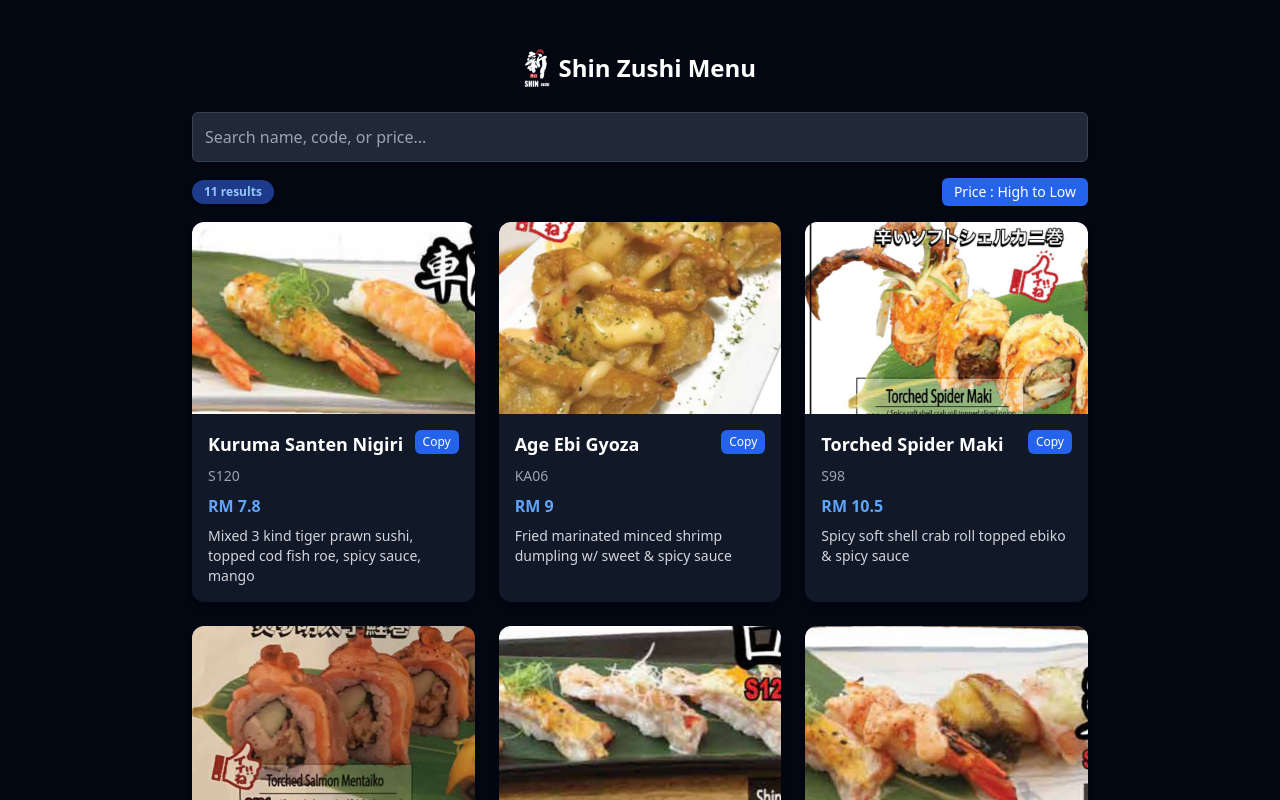
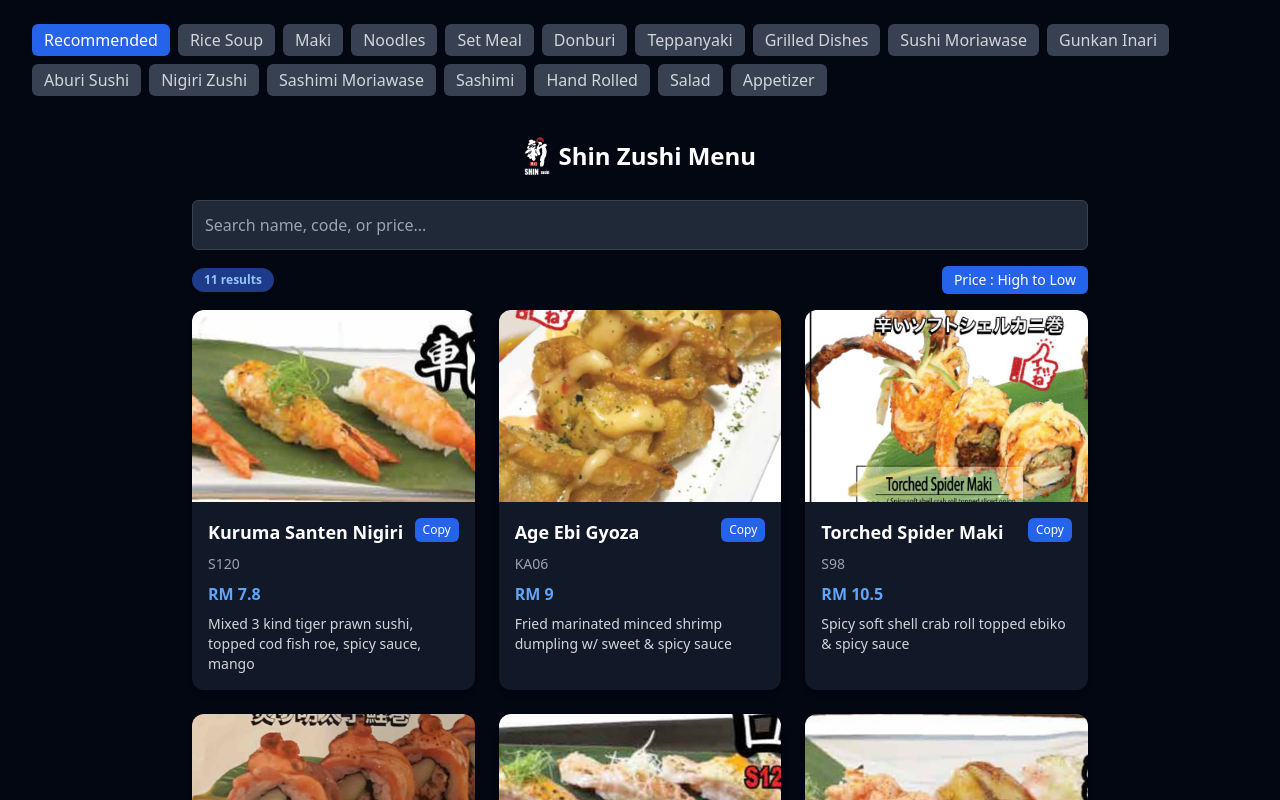
Before and after one commit to kunncn/shinzushihelper, a React (Vite) app: page / in a window 1280 px wide. Shown: the top 800 px of the page. Built offline with nearby package versions, Linux system fonts and the light colour scheme.

Commit message:
categories added

```diff
--- a/src/App.jsx
+++ b/src/App.jsx
@@ -13,14 +13,47 @@
   const [filteredProducts, setFilteredProducts] = useState([]); // State to store filtered products
   const [copyStatus, setCopyStatus] = useState(""); // State to show copy feedback
   const [sortOrder, setSortOrder] = useState("asc"); // "asc" or "desc"
+  const [activeTab, setActiveTab] = useState("recommended");
+  const categories = [
+    "recommended",
+    "rice-soup",
+    "maki",
+    "noodles",
+    "set-meal",
+    "donburi",
+    "teppanyaki",
+    "grilled-dishes",
+    "sushi-moriawase",
+    "gunkan-inari",
+    "aburi-sushi",
+    "nigiri-zushi",
+    "sashimi-moriawase",
+    "sashimi",
+    "hand-rolled",
+    "salad",
+    "appetizer",
+  ]; // Add your own
+
+  <ul className="flex gap-2 flex-wrap mb-4">
+    {categories.map((cat) => (
+      <li key={cat}>
+        <button
+          onClick={() => setActiveTab(cat)}
+          className={`px-3 py-1 rounded-md capitalize ${
+            activeTab === cat
+              ? "bg-blue-600 text-white"
+              : "bg-gray-700 text-gray-300"
+          }`}
+        >
+          {cat.replace("-", " ")}
+        </button>
+      </li>
+    ))}
+  </ul>;
 
   // filter function
   useEffect(() => {
-    if (searchTerm.trim() === "") {
-      setFilteredProducts([]);
-      return;
-    }
-
+    if (searchTerm.trim() !== "") {
       const searchWords = searchTerm.toLowerCase().split(" ");
       const isAllNumbers = searchWords.every((w) => !isNaN(Number(w)));
 
@@ -33,7 +66,6 @@
         }
       });
 
-    // if number search, sort results
       if (isAllNumbers) {
         results.sort((a, b) =>
           sortOrder === "asc" ? a.price - b.price : b.price - a.price
@@ -41,7 +73,17 @@
       }
 
       setFilteredProducts(results);
-  }, [searchTerm, sortOrder]);
+    } else {
+      // Tab filter when no search term
+      const filtered =
+        activeTab === "recommended"
+          ? products.filter((p) => p.recommended)
+          : products.filter((p) => p.category === activeTab);
+      console.log(filtered);
+
+      setFilteredProducts(filtered);
+    }
+  }, [searchTerm, sortOrder, activeTab]);
 
   // copy function
   const copyToClipboard = (code) => {
@@ -65,7 +107,24 @@
 
   return (
     <div className="min-h-screen bg-gray-950 px-4 py-6 sm:px-6 md:px-8">
-      <SearchMenu />
+      <ul className="flex gap-2 flex-wrap mb-4">
+        {categories.map((cat) => (
+          <li key={cat}>
+            <button
+              onClick={() => setActiveTab(cat)}
+              className={`px-3 py-1 rounded-md capitalize ${
+                activeTab === cat
+                  ? "bg-blue-600 text-white"
+                  : "bg-gray-700 text-gray-300"
+              }`}
+            >
+              {cat.replace("-", " ")}
+            </button>
+          </li>
+        ))}
+      </ul>
+      <SearchMenu activeTab={activeTab} />
+
       <ScrollToTopButton />
     </div>
   );
--- a/src/components/SearchMenu.jsx
+++ b/src/components/SearchMenu.jsx
@@ -3,27 +3,46 @@
 import { filterProducts, sortProducts } from "../utils/searchUtils";
 import Logo from "../assets/logo.png";
 
-const SearchMenu = () => {
+const SearchMenu = ({ activeTab }) => {
   const [searchTerm, setSearchTerm] = useState("");
   const [filteredProducts, setFilteredProducts] = useState([]);
   const [sortOrder, setSortOrder] = useState("asc");
   const [copiedCode, setCopiedCode] = useState("");
   const [showAlert, setShowAlert] = useState(false);
+  console.log(activeTab);
 
   useEffect(() => {
     document.documentElement.classList.add("dark");
   }, []);
 
   useEffect(() => {
-    const result = filterProducts(products, searchTerm);
+    let result = [];
 
-    if (result === "no-result") {
-      setFilteredProducts([]);
+    if (searchTerm.trim() === "") {
+      // If no search, show all by category
+      if (activeTab === "recommended") {
+        result = products.filter((p) => p.recommended);
+      } else {
+        result = products.filter((p) => p.category === activeTab);
+      }
     } else {
-      const sorted = sortProducts(result, sortOrder);
-      setFilteredProducts(sorted);
+      // If searching, filter by name or price
+      result = filterProducts(products, searchTerm);
+      if (result === "no-result") {
+        setFilteredProducts([]);
+        return;
+      }
+
+      if (activeTab === "recommended") {
+        result = result.filter((p) => p.recommended);
+      } else {
+        result = result.filter((p) => p.category === activeTab);
+      }
     }
-  }, [searchTerm, sortOrder]);
+
+    const sorted = sortProducts(result, sortOrder);
+    setFilteredProducts(sorted);
+  }, [searchTerm, sortOrder, activeTab]);
 
   const toggleSortOrder = () => {
     setSortOrder((prev) => (prev === "asc" ? "desc" : "asc"));
--- a/src/data/products.js
+++ b/src/data/products.js
@@ -5,140 +5,140 @@
     name: "Maguro Nigiri",
     price: 2.5,
     detail: "Tuna sushi",
-    category: "nigiri",
+    category: "nigiri-zushi",
   },
   {
     code: "S02",
     name: "Salmon Nigiri",
     price: 2.5,
     detail: "Salmon sushi",
-    category: "nigiri",
+    category: "nigiri-zushi",
   },
   {
     code: "S03",
     name: "Hamachi Nigiri",
     price: 4,
     detail: "Amberjack sushi",
-    category: "nigiri",
+    category: "nigiri-zushi",
   },
   {
     code: "S04",
     name: "Salmon Belly Nigiri",
     price: 3.5,
     detail: "Salmon belly sushi",
-    category: "nigiri",
+    category: "nigiri-zushi",
   },
   {
     code: "S05",
     name: "Shiro Maguro Nigiri",
     price: 2,
     detail: "White tuna sushi",
-    category: "nigiri",
+    category: "nigiri-zushi",
   },
   {
     code: "S06",
     name: "Shime Saba Nigiri",
     price: 2,
     detail: "Vinegared mackerel sushi",
-    category: "nigiri",
+    category: "nigiri-zushi",
   },
   {
     code: "S07",
     name: "Nama Hotate Nigiri",
     price: 8,
     detail: "Raw scallop sushi",
-    category: "nigiri",
+    category: "nigiri-zushi",
   },
   {
     code: "S08",
     name: "Tako Nigiri",
     price: 2.5,
     detail: "Boiled octopus",
-    category: "nigiri",
+    category: "nigiri-zushi",
   },
   {
     code: "S09",
     name: "Kani Nigiri",
     price: 2,
-    detail: "Crab stick nigiri",
-    category: "nigiri",
+    detail: "Crab stick nigiri-zushi",
+    category: "nigiri-zushi",
   },
   {
     code: "S10",
     name: "Mongo Ika Nigiri",
     price: 2.5,
     detail: "Squid sushi",
-    category: "nigiri",
+    category: "nigiri-zushi",
   },
   {
     code: "S11",
     name: "Shime Kohada Nigiri",
     price: 2,
     detail: "Vinegared gizzard shad sushi",
-    category: "nigiri",
+    category: "nigiri-zushi",
   },
   {
     code: "S12",
     name: "Hamachi Hara Nigiri",
     price: 6.5,
-    detail: "Amberjack belly nigiri",
-    category: "nigiri",
+    detail: "Amberjack belly nigiri-zushi",
+    category: "nigiri-zushi",
   },
   {
     code: "S13",
     name: "Torched eel w/ sweet sauce",
     price: 3.5,
     detail: "notsure",
-    category: "nigiri",
+    category: "nigiri-zushi",
   },
   {
     code: "S14",
     name: "Torched eel w/ mentaiko",
     price: 3.5,
     detail: "notsure",
-    category: "nigiri",
+    category: "nigiri-zushi",
   },
   {
     code: "S15",
     name: "Torched eel w/ signature beef sauce",
     price: 3.5,
     detail: "notsure",
-    category: "nigiri",
+    category: "nigiri-zushi",
   },
   {
     code: "S16",
     name: "Ebi Tempura Nigiri",
     price: 4.5,
     detail: "Fried shrimp sushi",
-    category: "nigiri",
+    category: "nigiri-zushi",
   },
   {
     code: "S17",
     name: "Tamago Nigiri",
     price: 2,
     detail: "Sweet omelette sushi",
-    category: "nigiri",
+    category: "nigiri-zushi",
   },
   {
     code: "S18",
     name: "Kuruma Ebi Nigiri",
     price: 2.8,
     detail: "Sweet prawn sushi",
-    category: "nigiri",
+    category: "nigiri-zushi",
   },
   {
     code: "S19",
     name: "Botan Ebi Nigiri",
     price: 18,
     detail: "Sweet prawn sushi",
-    category: "nigiri",
+    category: "nigiri-zushi",
   },
   {
     code: "S20",
     name: "Amaebi Nigiri",
     price: 10,
     detail: "Sweet shrimp sushi",
-    category: "nigiri",
+    category: "nigiri-zushi",
   },
   {
     code: "S21",
@@ -306,21 +306,21 @@
   // Gunkan & Inari (Page 13)
   {
     code: "S60",
-    name: "Salmon Salad Inari",
+    name: "Salmon salad Inari",
     price: 3,
     detail: "Sweet beancurd skin topped with salmon mayonnaise",
     category: "gunkan-inari",
   },
   {
     code: "S61",
-    name: "Tuna Salad Inari",
+    name: "Tuna salad Inari",
     price: 3,
     detail: "Sweet beancurd skin with tuna mayonnaise",
     category: "gunkan-inari",
   },
   {
     code: "S62",
-    name: "Lobster Salad Inari",
+    name: "Lobster salad Inari",
     price: 4.5,
     detail: "Sweet beancurd skin with lobster salad",
     category: "gunkan-inari",
@@ -348,7 +348,7 @@
   },
   {
     code: "S66",
-    name: "Tuna Salad Gunkan",
+    name: "Tuna salad Gunkan",
     price: 1.5,
     detail: "Tuna mayonnaise gunkan",
     category: "gunkan-inari",
@@ -362,7 +362,7 @@
   },
   {
     code: "S68",
-    name: "Lobster Salad Gunkan",
+    name: "Lobster salad Gunkan",
     price: 3.5,
     detail: "Lobster salad gunkan",
     category: "gunkan-inari",
@@ -909,14 +909,14 @@
     name: "Tokubetsu Sushi",
     code: "S123",
     price: 12.8,
-    detail: "Mixed 9 torched sushi nigiri",
+    detail: "Mixed 9 torched sushi nigiri-zushi",
     category: "sushi-moriawase",
   },
   {
     name: "Salmon Natsu Sushi",
     code: "S124",
     price: 25,
-    detail: "3 salmon sashimi, 3 salmon belly nigiri & salmon thin roll",
+    detail: "3 salmon sashimi, 3 salmon belly nigiri-zushi & salmon thin roll",
     category: "sushi-moriawase",
   },
   {
@@ -947,7 +947,7 @@
     name: "Salmon Aburi Hana Sushi",
     code: "S128",
     price: 12,
-    detail: "Torched salmon nigiri & salmon roll",
+    detail: "Torched salmon nigiri-zushi & salmon roll",
     category: "sushi-moriawase",
   },
   {
@@ -958,41 +958,41 @@
     category: "sushi-moriawase",
   },
 
-  // Zensai (Appetizer) (Page 5)
+  // Zensai (appetizer) (Page 5)
   {
     code: "K02",
     name: "Tamago Mentaiko",
     price: 10,
     detail: "Sweet omelette topped mentai sauce",
-    category: "Appetizer",
+    category: "appetizer",
   },
   {
     code: "K01",
     name: "Atsuyaki Tamago",
     price: 9,
     detail: "Homemade thick omelette egg",
-    category: "Appetizer",
+    category: "appetizer",
   },
   {
     code: "K03",
     name: "Chuka Idako",
     price: 8,
     detail: "Simmered baby octopus",
-    category: "Appetizer",
+    category: "appetizer",
   },
   {
     code: "K04",
     name: "Chuka Kurage",
     price: 8,
     detail: "Simmered jelly fish",
-    category: "Appetizer",
+    category: "appetizer",
   },
   {
     code: "K05",
     name: "Chuka Wakame",
     price: 7,
     detail: "Simmered seaweed",
-    category: "Appetizer",
+    category: "appetizer",
   },
   {
     code: "K06",
@@ -1000,104 +1000,104 @@
     price: 6,
     detail:
       "Steamed egg custard - crab stick, chicken, ginkgo nut, shrimp, mushroom",
-    category: "Appetizer",
+    category: "appetizer",
   },
   {
     code: "K07",
     name: "Edamame",
     price: 6,
     detail: "Japanese green beans",
-    category: "Appetizer",
+    category: "appetizer",
   },
   {
     code: "K08",
     name: "Agedashi Tofu",
     price: 6,
     detail: "Crispy deep-fried tofu in tsuyu sauce",
-    category: "Appetizer",
+    category: "appetizer",
   },
   {
     code: "K09",
     name: "Tako Su",
     price: 7,
     detail: "Boiled octopus with soy sauce-vinegared",
-    category: "Appetizer",
+    category: "appetizer",
   },
   {
     code: "K10",
     name: "Hanjuku Tamago",
     price: 3,
     detail: "Soft-boiled egg",
-    category: "Appetizer",
+    category: "appetizer",
   },
   {
     code: "K11",
     name: "Ebiko Sashimi",
     price: 10,
     detail: "Shrimp roe",
-    category: "Appetizer",
+    category: "appetizer",
   },
   {
     code: "K12",
     name: "Tobiko Sashimi",
     price: 18,
     detail: "Flying fish roe",
-    category: "Appetizer",
+    category: "appetizer",
   },
   {
     code: "K13",
     name: "Ikura Sashimi",
     price: 30,
     detail: "Salmon roe with Japanese soy sauce",
-    category: "Appetizer",
-  },
-
-  // Zensai (Appetizer) (Page 5)
-
-  // Salad (Sarada) (Page 6)
+    category: "appetizer",
+  },
+
+  // Zensai (appetizer) (Page 5)
+
+  // salad (Sarada) (Page 6)
   {
     code: "K19",
     name: "Kaisen Sarada",
     price: 20,
     detail: "Assorted seafood, shrimp roe & fresh vegetables",
-    category: "Salad",
+    category: "salad",
   },
   {
     code: "K20",
     name: "Salmon Sarada",
     price: 19,
     detail: "7 sliced salmon & fresh vegetables",
-    category: "Salad",
+    category: "salad",
   },
   {
     code: "K21",
     name: "Salmon Skin Sarada",
     price: 16,
     detail: "Deep-fried salmon skin & fresh vegetables",
-    category: "Salad",
+    category: "salad",
   },
   {
     code: "K22",
     name: "Soft Shell Crab Sarada",
     price: 19,
     detail: "Deep-fried soft shell crab, salmon skin & fresh vegetables",
-    category: "Salad",
+    category: "salad",
   },
   {
     code: "K23",
     name: "Avocado Sarada",
     price: 17,
     detail: "notsure",
-    category: "Salad",
+    category: "salad",
   },
   {
     code: "K24",
     name: "Tuna Avocado Sarada",
     price: 19,
     detail: "Tuna, avocado & fresh vegetables",
-    category: "Salad",
-  },
-  // Salad (Sarada) (Page 6)
+    category: "salad",
+  },
+  // salad (Sarada) (Page 6)
 
   // Age Mono (Fried Dishes) (Page 21, 22)
   {
@@ -1615,7 +1615,7 @@
     code: "D37",
     price: 29.5,
     detail:
-      "5 torched nigiri, crunchy roll topped eel & cod fish roe, salmon mayo roll topped ebiko set",
+      "5 torched nigiri-zushi, crunchy roll topped eel & cod fish roe, salmon mayo roll topped ebiko set",
     category: "set-meal",
   },
   {
@@ -1630,7 +1630,7 @@
     name: "Rosta Sushi Maki Teishoku",
     code: "D39",
     price: 27.5,
-    detail: "2 torched nigiri sushi & 6 maki sushi",
+    detail: "2 torched nigiri-zushi sushi & 6 maki sushi",
     category: "set-meal",
   },
   {
@@ -1661,14 +1661,14 @@
     code: "D43",
     price: 27,
     detail:
-      "5pcs nigiri sushi, 3pcs salmon roll and udon noodle soup with mushroom set",
+      "5pcs nigiri-zushi sushi, 3pcs salmon roll and udon noodle soup with mushroom set",
     category: "set-meal",
   },
   {
     name: "Rosta Sushi To Sashimi Teishoku",
     code: "D44",
     price: 36,
-    detail: "Torched seafood nigiri sushi & sashimi set",
+    detail: "Torched seafood nigiri-zushi sushi & sashimi set",
     category: "set-meal",
   },
   {
@@ -1676,7 +1676,7 @@
     code: "D45",
     price: 43,
     detail:
-      "2 salmon, 2 salmon belly sashimi, 3 salmon, 3 salmon belly nigiri & salmon roe set",
+      "2 salmon, 2 salmon belly sashimi, 3 salmon, 3 salmon belly nigiri-zushi & salmon roe set",
     category: "set-meal",
   },
   {
```
Lines whose indentation alone changed are shown as unchanged.
